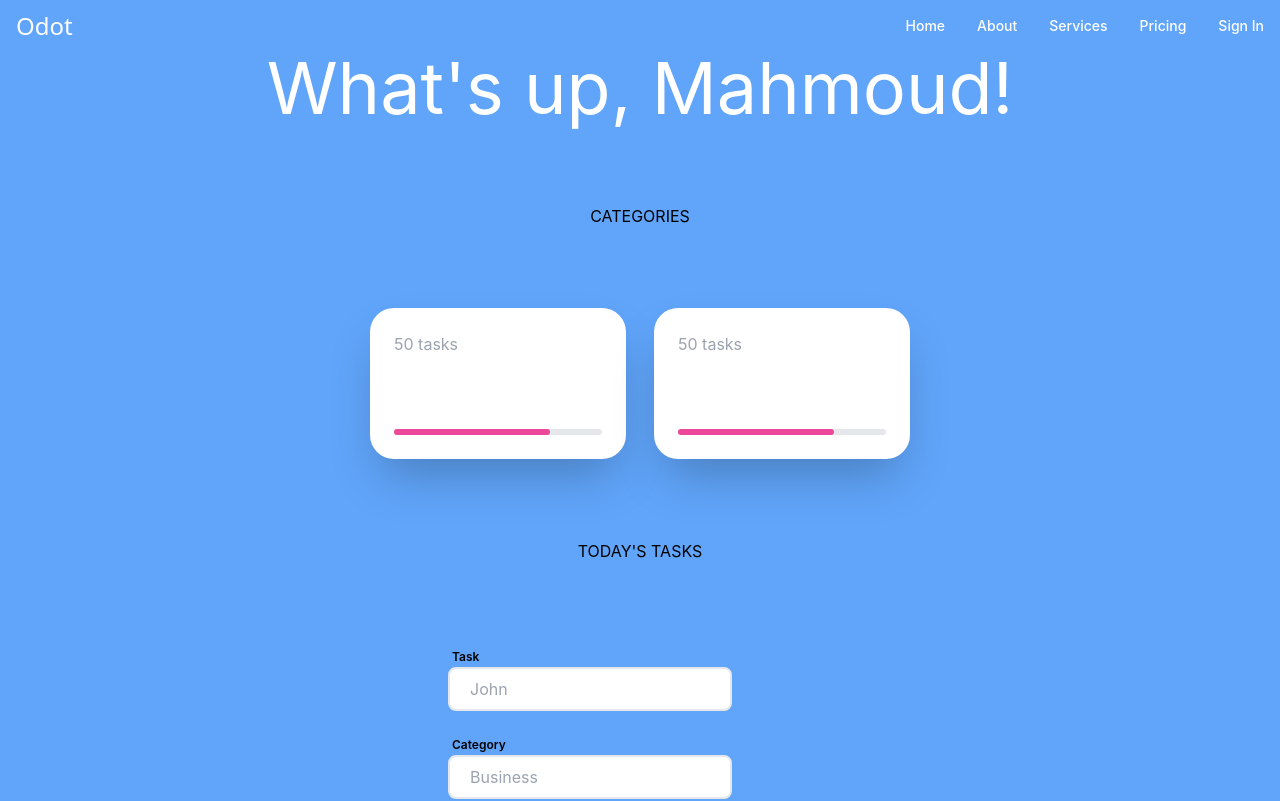
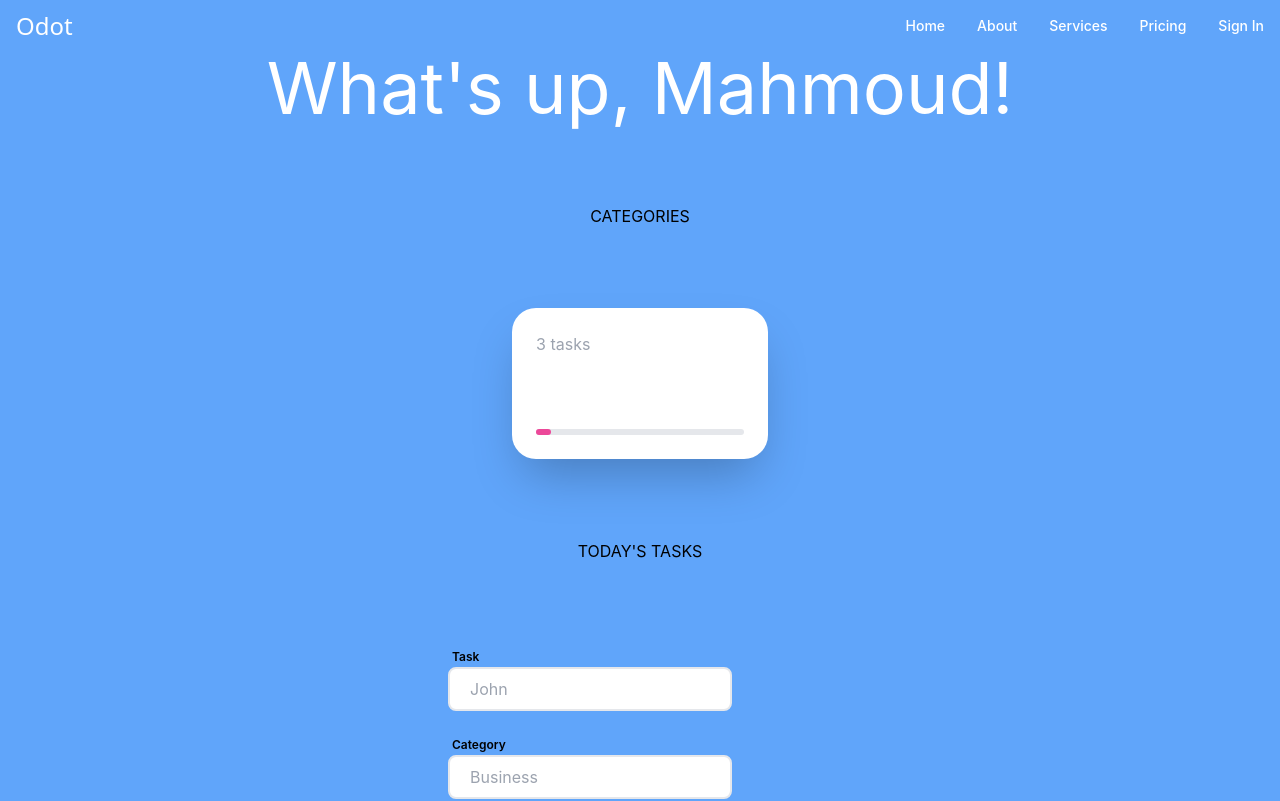
Before and after one commit to YASSlNE/TodoApp, a React (Create React App) app: page /signed in a window 1280 px wide. Shown: the top 801 px of the page. Built offline with nearby package versions, Linux system fonts and the light colour scheme.

Commit message:
cards pop up as new categories are filled

```diff
--- a/src/components/Card.jsx
+++ b/src/components/Card.jsx
@@ -1,17 +1,40 @@
-import React from 'react'
+import React,{useEffect} from 'react'
 
-function Card() {
+
+function Card({NbOfTasks,Category}) {
+
+  Card.defaultProps={
+    NbOfTasks:50,
+    Category:"Business",
+  }
+
+
+
+
+
+  const percentage=(NbOfTasks/20)*100;
+
+  // useEffect(()=>{
+  //   // console.log("percentage is "+percentage.toString());
+  //   const percentage=(NbOfTasks/20)*100;
+  // })
+
+
+  // const perc=50;
+
+
+
   return (
     <>
     <div className="flex justify-center">
   <div className="bg-blue-700 block w-64 h-30 p-6 rounded-3xl shadow-2xl bg-white max-w-sm">
     <p className="text-gray-400 text-base mb-4">
-      50 tasks
+      {NbOfTasks} tasks
     </p>
-    <h5 className="text-white text-xl leading-tight font-medium mb-2">Business</h5>
+    <h5 className="text-white text-xl leading-tight font-medium mb-2">{Category}</h5>
     <br/>
     <div className="w-full bg-gray-200 rounded-full h-1.5 dark:bg-gray-700">
-        <div className="bg-pink-500 h-1.5 rounded-full dark:bg-gray-300" style={{width: "75%"}}></div>
+        <div className="bg-pink-500 h-1.5 rounded-full dark:bg-gray-300" style={{width : percentage}}></div>
     </div>
   </div>
 </div>
--- a/src/components/Task.jsx
+++ b/src/components/Task.jsx
@@ -3,13 +3,15 @@ import PropTypes from "prop-types"
 import {Link} from 'react-router-dom'
 import { CgDetailsMore } from "react-icons/cg";
 
-function Task({Title, Details}) {
+function Task({Title, Details, Category}) {
   Task.defaultProps={
     Title: 'Task',
     Details: 'Details',
+    Category: 'Business',
   }
   const handleClick=()=>{
     console.log(Details)
+    console.log(Category)
   }
   const [Checked,setChecked]=useState(false)
 
@@ -20,10 +22,10 @@ function Task({Title, Details}) {
   return (
     <>
 
-    <div className="flex my-2 justify-between break-all max-w-3xl py-6 h-auto bg-blue-700 rounded-2xl shadow-2xl bg-white">
+    <div className="flex bg-blue-700 my-2 justify-between break-all max-w-3xl py-6 h-auto  rounded-2xl shadow-2xl bg-white">
 
         <div className="px-4">
-          <input onClick={handleCheck} type="checkbox" class="form-checkbox h-10 w-10 accent-pink-500" checked={Checked}/>
+          <input onChange={handleCheck} type="checkbox" class="form-checkbox h-10 w-10 accent-pink-500" checked={Checked}/>
         </div>
         <div className="text-lg text-white">
         {Title}
--- a/src/components/Ziw.jsx
+++ b/src/components/Ziw.jsx
@@ -1,7 +1,7 @@
 import React from 'react'
 import Card from './Card'
 import Task from './Task'
-import { useState } from 'react';
+import { useState,useEffect } from 'react';
 import {v4 as uuidv4} from 'uuid'
 
 import {BsFillPlusCircleFill} from "react-icons/bs"
@@ -18,16 +18,19 @@ function Ziw() {
   const [Text, setText]=useState([{
     key:1,
     value:'lorem ipsum dolor sit amet consectetuer adipiscing elit sed diam nonummy nibh',
+    category:'Business',
     details:'A7a',
   },
   {
     key:2,
     value:'lorem ipsum dolor sit amet consectetuer adipiscing elit sed diam nonummy nibh lorem ipsum dolor sit amet consectetuer adipiscing elit sed diam nonummy nibh lorem ipsum dolor sit amet consectetuer adipiscing elit sed diam nonummy nibh ',
+    category:'Business',
     details:'A7atayn',
   },
   {
     key:3,
     value:'nibh ',
+    category:'Business',
     details:'Thalethat a7at',
   }
     ]);
@@ -35,10 +38,10 @@ function Ziw() {
 
   const [Ta,setTa]=useState('')
 
-  const [Category,setCategory]=useState('');
+  const [Incategory,setIncategory]=useState('');
 
   const handleCategory=(e)=>{
-    setCategory(e.target.value);
+    setIncategory(e.target.value);
   }
 
   const handleIn=(e)=>{
@@ -53,7 +56,8 @@ function Ziw() {
     const pair={
       key:uuidv4(),
       value:In,
-      details:Ta
+      category:Incategory,
+      details:Ta,
     }
     // console.log(pair)
     setText([pair,...Text])
@@ -74,15 +78,87 @@ function Ziw() {
     },
   };
 
+
+  const [cat,setCat]=useState('');
+
+
+  const cats={}
+    Text.map((item)=>{
+      if(item.category in cats)
+        cats[item.category]++;
+      else
+        cats[item.category]=1;
+    })
+
+  useEffect(()=>{
+    const cats={}
+    Text.map((item)=>{
+      if(item.category in cats)
+        cats[item.category]++;
+      else
+        cats[item.category]=1;
+    })
+
+  }
+  )
+
+
+
+
+  // useEffect(()=>{
+  //   cats.map((item)=>{
+  //       console.log(item);
+  //     }
+  // )
+  // }
+  // )
+
+
+
+  // const test=()=>{
+  //   const cats={}
+  //   Text.map((item)=>{
+  //     if(item.category in cats)
+  //       cats[item.category]++;
+  //     else
+  //       cats[item.category]=1;
+  //   })
+  //   console.log(cats)
+  // }
+  var cards = [];
+
+  for(let property in cats){
+        cards.push(<Card NbOfTasks={cats[property]} Category={property}/>);
+  }
+
+
   return (
     <>
     <div className='text-7xl text-white'>What's up, Mahmoud!</div>
     <div>CATEGORIES</div>
     <div className="inline-flex gap-7">
-    <Card/>
-    <Card/>
+
+
+
+    {cards}
+
+
+
+
+
+
+
+
+
+
+
+
     </div>
     <div>TODAY'S TASKS</div>
+
+    {/*<button onClick={test}>click me</button>*/}
+
+
 
 
 {/*    {HideForm ? <form className='absolute bottom-30 right-4' onSubmit={handleSubmit} >
@@ -118,7 +194,7 @@ function Ziw() {
                             <label for="" class="text-xs font-semibold px-1">Category</label>
                             <div class="flex">
                                 <div class="w-10 z-10 pl-1 text-center pointer-events-none flex items-center justify-center"><i class="mdi mdi-account-outline text-gray-400 text-lg"></i></div>
-                                <input id="ta" type="text" value={Category} onChange={handleCategory} class="w-max -ml-10 pl-5 pr-3 py-2 rounded-lg border-2 border-gray-200 outline-none focus:border-indigo-500" placeholder="Business"/>
+                                <input id="ta" type="text" value={Incategory} onChange={handleCategory} class="w-max -ml-10 pl-5 pr-3 py-2 rounded-lg border-2 border-gray-200 outline-none focus:border-indigo-500" placeholder="Business"/>
                             </div>
                         </div>
                     </div>
@@ -178,7 +254,7 @@ function Ziw() {
 
     <div class="grid gap-4">
     {Text.map((item)=>{
-      return <Task key={item.key} Title={item.value} Details={item.details} />
+      return <Task key={item.key} Title={item.value} Details={item.details} Category={item.category} />
     })}
     </div>
 
```
